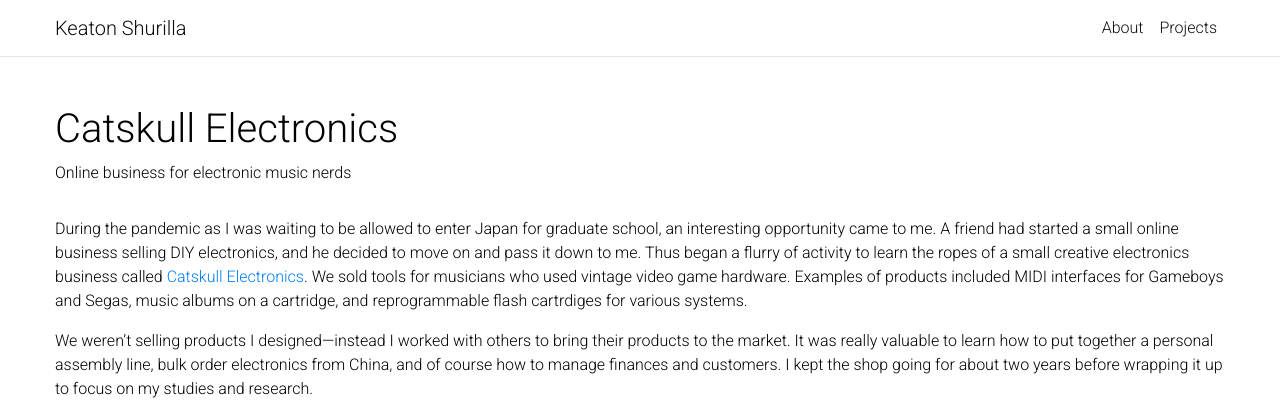
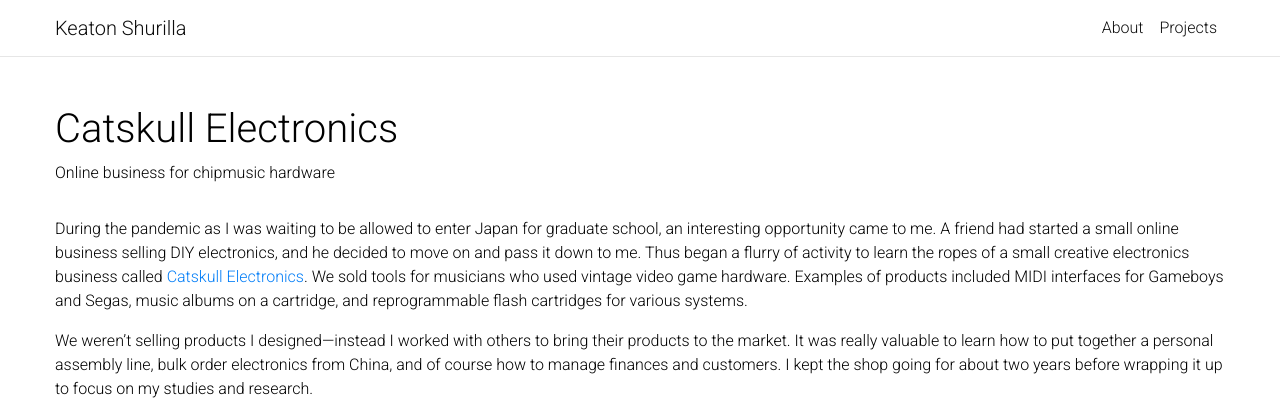
Before and after one commit to KeatonBlue/KeatonBlue.github.io, a Jekyll site: the page built from _projects/catskull.md, in a window 1280 px wide and 1240 px high. Shown: the top 400 px of the window. Built offline with Jekyll 4.4.1, drawn with Linux system fonts in a browser that asks for light colours; full-size pictures stand in for the smaller copies a plugin makes; comment, search, counter and statistics services are not loaded; a style sheet for code colours, icons or effects is not loaded.

Commit message:
Fix spelling mistakte

```diff
--- a/_projects/catskull.md
+++ b/_projects/catskull.md
@@ -1,13 +1,13 @@
 ---
 layout: page
 title: Catskull Electronics
-description: Online business for electronic music nerds
+description: Online business for chipmusic hardware
 img: assets/img/catskull_electronics.JPG
 importance: 8
 category:
 ---
 
-During the pandemic as I was waiting to be allowed to enter Japan for graduate school, an interesting opportunity came to me. A friend had started a small online business selling DIY electronics, and he decided to move on and pass it down to me. Thus began a flurry of activity to learn the ropes of a small creative electronics business called [Catskull Electronics](https://catskullelectronics.com/). We sold tools for musicians who used vintage video game hardware. Examples of products included MIDI interfaces for Gameboys and Segas, music albums on a cartridge, and reprogrammable flash cartrdiges for various systems.
+During the pandemic as I was waiting to be allowed to enter Japan for graduate school, an interesting opportunity came to me. A friend had started a small online business selling DIY electronics, and he decided to move on and pass it down to me. Thus began a flurry of activity to learn the ropes of a small creative electronics business called [Catskull Electronics](https://catskullelectronics.com/). We sold tools for musicians who used vintage video game hardware. Examples of products included MIDI interfaces for Gameboys and Segas, music albums on a cartridge, and reprogrammable flash cartridges for various systems.
 
 We weren't selling products I designed—instead I worked with others to bring their products to the market. It was really valuable to learn how to put together a personal assembly line, bulk order electronics from China, and of course how to manage finances and customers. I kept the shop going for about two years before wrapping it up to focus on my studies and research.
 
```
